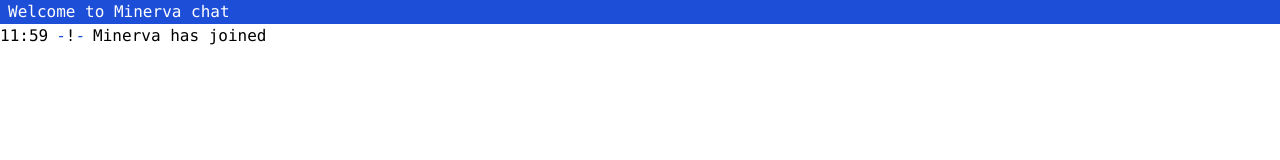
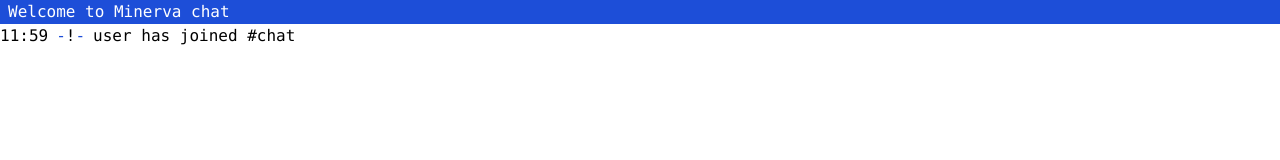
Before and after one commit to jesusarchive/minerva, a React (Vite) app: page / in a window 1280 px wide. Shown: the top 160 px of the page. Built offline with nearby package versions, Linux system fonts and the light colour scheme.

Commit message:
feat(chat-page): extract components

```diff
--- a/src/pages/chat-page/chat-page.tsx
+++ b/src/pages/chat-page/chat-page.tsx
@@ -1,58 +1,38 @@
-import React, { useState } from 'react';
+import React, { useEffect, useState } from 'react';
 
-type FeedElement = {
-  date: Date;
-  status?: boolean;
-  user?: string;
-  message: string;
-};
-
-type Feed = FeedElement[];
+import Feed from './feed';
+import StatusBar from './status-bar';
+import { FeedType } from './types';
 
 export default function ChatPage() {
-  const [feed, setFeed] = useState<Feed>([
-    { date: new Date(), status: true, message: 'Minerva has joined' },
-  ]);
+  const [feed, setFeed] = useState<FeedType>([]);
   const [message, setMessage] = useState<string>('');
-  const user = 'user';
-
-  // * root status bar
-  // topic of active window
-  const topicOfActiveWindow = 'Welcome to Minerva chat';
-
-  // * window status bar
-  // block 1
-  // clock
   const clock = new Date().toLocaleTimeString([], {
     hour: '2-digit',
     minute: '2-digit',
     hour12: false,
   });
-  // block 2
-  // user nickname
-  const nick = user;
-  // user mode on the server
-  const userModeOnServer = 'userMode';
-  // block 3
-  // window number
-  const windowNumber = 1;
-  // network tag
-  const networkTag = 'network';
-  // channel name
-  const channelName = 'chat';
-  // channel mode
-  const channelMode = 'channelMode';
-  // shows numbers of window with new text/messages
-  const activityIndicator = 1;
-
-  // * active window indicator
-  // your text will be sent here
-  // write text and commands here in the input line and send them with Enter
-  // chat
-  // const channelName = 'chat';
+  // ! MOCK DATA
+  const user = {
+    nick: 'user',
+    mode: 'userMode',
+  };
+  const window = {
+    id: 1,
+    topic: 'Welcome to Minerva chat',
+  };
+  const network = {
+    tag: 'network',
+  };
+  const channel = {
+    name: 'chat',
+    mode: 'channelMode',
+  };
 
   const handleSubmit = (event: React.FormEvent<HTMLFormElement>) => {
     event.preventDefault();
+
+    if (message) {
       const element = {
         date: new Date(),
         user,
@@ -60,73 +40,56 @@
       };
       setFeed([...feed, element]);
       setMessage('');
+    }
   };
 
   const handleChange = (event: React.ChangeEvent<HTMLInputElement>) => {
     setMessage(event.target.value);
   };
 
+  useEffect(() => {
+    const FeedElement = {
+      date: new Date(),
+      status: true,
+      message: `user has joined #${channel.name}`,
+    };
+    setFeed([...feed, FeedElement]);
+  }, []);
+
   return (
     <article className="flex flex-col h-screen bg-white dark:bg-black dark:text-white font-mono">
       {/* ROOT STATUS BAR */}
-      <div className="bg-blue-700 text-white pl-2">
-        <span>{topicOfActiveWindow}</span>
-      </div>
+      <StatusBar>
+        <span>{window.topic}</span>
+      </StatusBar>
 
       {/* AREA SHOWING CHAT AND STATUS MESSAGES */}
       <div className="flex-grow overflow-auto">
-        {feed.map((el, i) => {
-          const time = el.date.toLocaleTimeString([], {
-            hour: '2-digit',
-            minute: '2-digit',
-            hour12: false,
-          });
-
-          return (
-            <div className="flex space-x-2" key={i}>
-              <span>{time}</span>
-              {el.status && (
-                <div>
-                  <span className="text-blue-700">-</span>
-                  <span>!</span>
-                  <span className="text-blue-700">-</span>
-                </div>
-              )}
-              {el.user && <span>{`<${el.user}>`}</span>}
-              <p>{el.message}</p>
-            </div>
-          );
-        })}
+        <Feed feed={feed} />
       </div>
 
       {/* BOTTOM */}
       <div>
         {/* WINDOW STATUS BAR */}
-        <div className="flex bg-blue-700 text-white pl-2">
-          <div>
-            <span className="text-cyan-400">{`[`}</span>
+        <StatusBar>
+          <StatusBar.Block>
             <span>{clock}</span>
-            <span className="text-cyan-400">{`]`}</span>
-          </div>
+          </StatusBar.Block>
 
-          <div>
-            <span className="text-cyan-400">{`[`}</span>
-            <span>{`${nick}(${userModeOnServer})`}</span>
-            <span className="text-cyan-400">{`]`}</span>
-          </div>
+          <StatusBar.Block>
+            <span>{`${user.nick}(${user.mode})`}</span>
+          </StatusBar.Block>
 
-          <div>
-            <span className="text-cyan-400">{`[`}</span>
-            <span>{`${windowNumber}:${networkTag}/#${channelName}(${channelMode})`}</span>
-            <span className="text-cyan-400">{`]`}</span>
-          </div>
-        </div>
+          <StatusBar.Block>
+            <span>{`${window.id}:${network.tag}/#${channel.name}(${channel.mode})`}</span>
+          </StatusBar.Block>
+        </StatusBar>
 
         {/* ACTIVE WINDOW INDICATOR */}
         <div>
           <form onSubmit={handleSubmit}>
             <div className="flex space-x-2">
-              <span>{`[#chat]`}</span>
+              <span>{`[#${channel.name}]`}</span>
               <input
                 className="bg-inherit border-0 w-full"
                 type="text"
--- /dev/null
+++ b/src/pages/chat-page/feed.tsx
@@ -0,0 +1,43 @@
+import React from 'react';
+
+import { FeedType } from './types';
+
+type FeedProps = {
+  feed: FeedType;
+};
+
+export default function Feed({ feed }: FeedProps) {
+  return (
+    <>
+      {feed.map((el, i) => {
+        const time = el.date.toLocaleTimeString([], {
+          hour: '2-digit',
+          minute: '2-digit',
+          hour12: false,
+        });
+
+        return (
+          <div className="flex space-x-2" key={i}>
+            {/* TIME */}
+            <span>{time}</span>
+
+            {/* STATUS */}
+            {el.status && (
+              <div>
+                <span className="text-blue-700">-</span>
+                <span>!</span>
+                <span className="text-blue-700">-</span>
+              </div>
+            )}
+
+            {/* USER */}
+            {el.user && <span>{`<${el.user.nick}>`}</span>}
+
+            {/* MESSAGE */}
+            <p>{el.message}</p>
+          </div>
+        );
+      })}
+    </>
+  );
+}
--- /dev/null
+++ b/src/pages/chat-page/status-bar-block.tsx
@@ -0,0 +1,13 @@
+import React from 'react';
+
+type StatusBarBlockProps = React.HTMLAttributes<HTMLDivElement>;
+
+export default function StatusBarBlock({ children }: StatusBarBlockProps) {
+  return (
+    <div>
+      <span className="text-cyan-400">{`[`}</span>
+      {children}
+      <span className="text-cyan-400">{`]`}</span>
+    </div>
+  );
+}
--- /dev/null
+++ b/src/pages/chat-page/status-bar.tsx
@@ -0,0 +1,15 @@
+import React from 'react';
+
+import StatusBarBlock from './status-bar-block';
+
+type StatusBarProps = React.HTMLAttributes<HTMLDivElement>;
+
+function StatusBarComponent(props: StatusBarProps) {
+  return <div className="flex bg-blue-700 text-white pl-2" {...props} />;
+}
+
+const StatusBar = Object.assign(StatusBarComponent, {
+  Block: StatusBarBlock,
+});
+
+export default StatusBar;
--- /dev/null
+++ b/src/pages/chat-page/types.tsx
@@ -0,0 +1,28 @@
+export type UserType = {
+  nick: string;
+  mode: string;
+};
+
+export type WindowType = {
+  id: number;
+  topic: string;
+};
+
+export type NetworkType = {
+  tag: string;
+};
+
+export type ChannelType = {
+  name: string;
+  mode: string;
+};
+
+type FeedElementType = {
+  date: Date;
+  // used for status messages
+  status?: boolean;
+  user?: UserType;
+  message: string;
+};
+
+export type FeedType = FeedElementType[];
```
Also changed, not shown: public/default_irssi_ui_dark.svg (added), public/default_irssi_ui_light.svg (added), src/pages/chat-page/README.md (added). Lines whose indentation alone changed are shown as unchanged.
